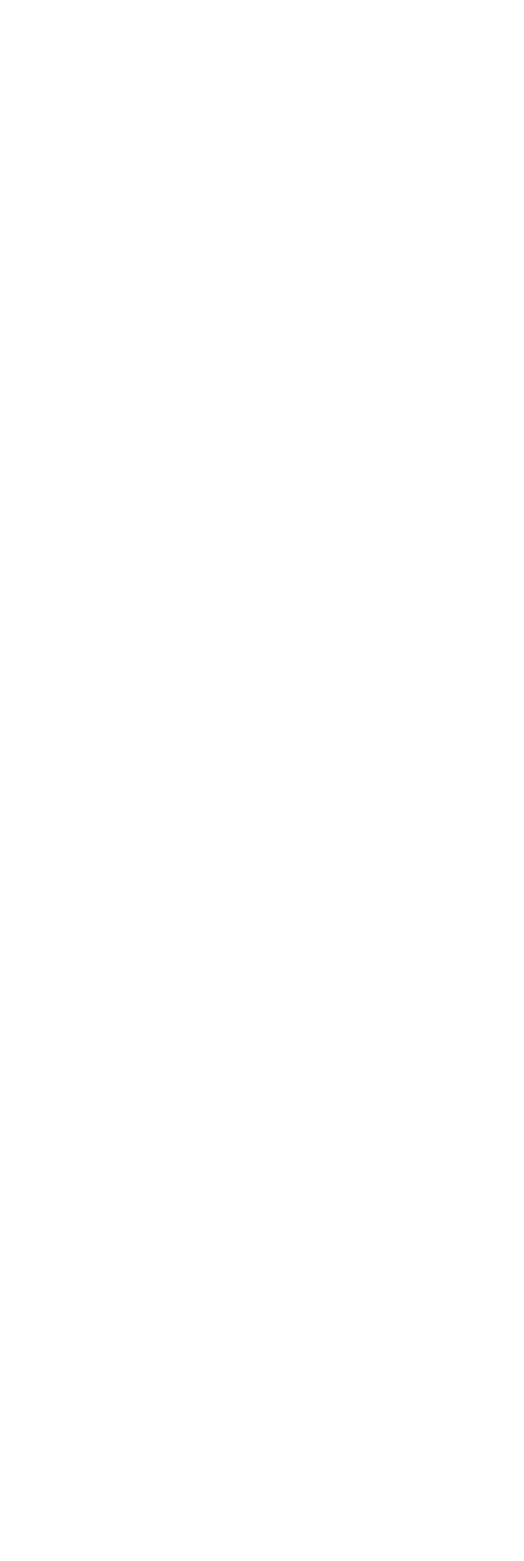
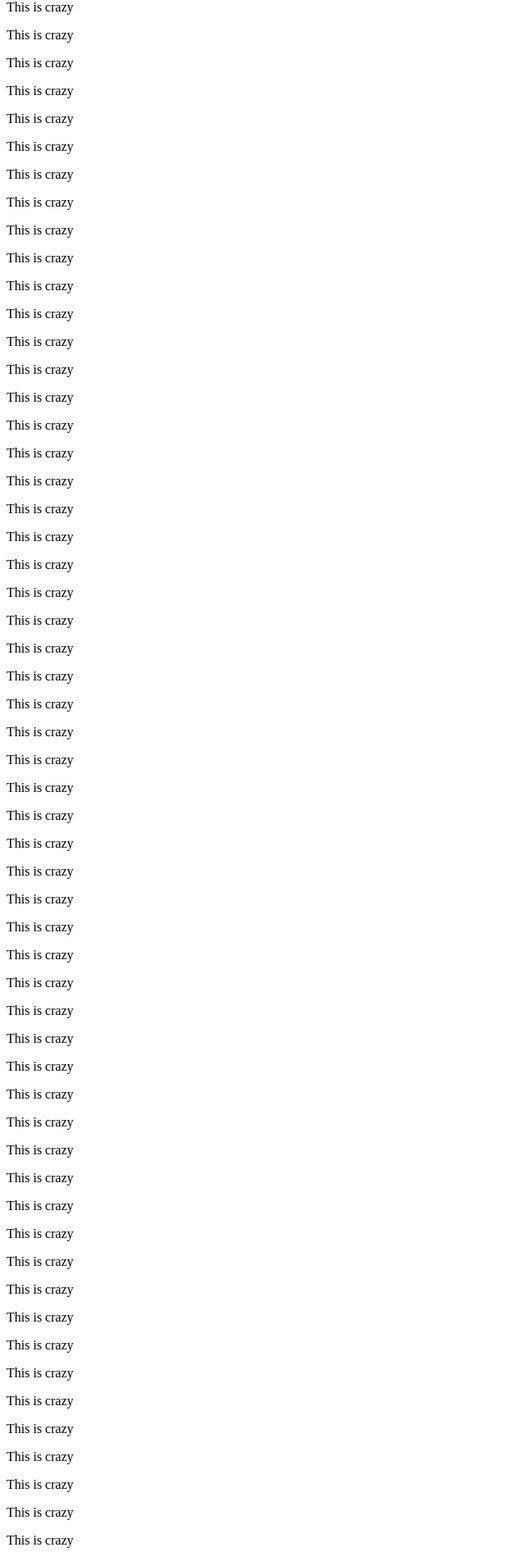
Before and after one commit to Christian-Irvine/svelte_2023_webdev1, a SvelteKit app: page / in a window 1280 px wide. Shown: the part 633-2537 px from the top of the page at 82% size, without its empty margins (0-640 px from the left). Before the commit the page ends 800 px from the top, so only its background shows below. Built offline with nearby package versions, Linux system fonts and the light colour scheme.

Commit message:
this is crazy

```diff
--- a/src/routes/+page.svelte
+++ b/src/routes/+page.svelte
@@ -14,3 +14,90 @@
 <h3>This crazy</h3>
 <p>This is crazy</p>
 <p>This is crazy</p>
+<p>This is crazy</p>
+<p>This is crazy</p>
+<p>This is crazy</p>
+<p>This is crazy</p>
+<p>This is crazy</p>
+<p>This is crazy</p>
+<p>This is crazy</p>
+<p>This is crazy</p>
+<p>This is crazy</p>
+<p>This is crazy</p>
+<p>This is crazy</p>
+<p>This is crazy</p>
+<p>This is crazy</p>
+<p>This is crazy</p>
+<p>This is crazy</p>
+<p>This is crazy</p>
+<p>This is crazy</p>
+<p>This is crazy</p>
+<p>This is crazy</p>
+<p>This is crazy</p>
+<p>This is crazy</p>
+<p>This is crazy</p>
+<p>This is crazy</p>
+<p>This is crazy</p>
+<p>This is crazy</p>
+<p>This is crazy</p>
+<p>This is crazy</p>
+<p>This is crazy</p>
+<p>This is crazy</p>
+<p>This is crazy</p>
+<p>This is crazy</p>
+<p>This is crazy</p>
+<p>This is crazy</p>
+<p>This is crazy</p>
+<p>This is crazy</p>
+<p>This is crazy</p>
+<p>This is crazy</p>
+<p>This is crazy</p>
+<p>This is crazy</p>
+<p>This is crazy</p>
+<p>This is crazy</p>
+<p>This is crazy</p>
+<p>This is crazy</p>
+<p>This is crazy</p>
+<p>This is crazy</p>
+<p>This is crazy</p>
+<p>This is crazy</p>
+<p>This is crazy</p>
+<p>This is crazy</p>
+<p>This is crazy</p>
+<p>This is crazy</p>
+<p>This is crazy</p>
+<p>This is crazy</p>
+<p>This is crazy</p>
+<p>This is crazy</p>
+<p>This is crazy</p>
+<p>This is crazy</p>
+<p>This is crazy</p>
+<p>This is crazy</p>
+<p>This is crazy</p>
+<p>This is crazy</p>
+<p>This is crazy</p>
+<p>This is crazy</p>
+<p>This is crazy</p>
+<p>This is crazy</p>
+<p>This is crazy</p>
+<p>This is crazy</p>
+<p>This is crazy</p>
+<p>This is crazy</p>
+<p>This is crazy</p>
+<p>This is crazy</p>
+<p>This is crazy</p>
+<p>This is crazy</p>
+<p>This is crazy</p>
+<p>This is crazy</p>
+<p>This is crazy</p>
+<p>This is crazy</p>
+<p>This is crazy</p>
+<p>This is crazy</p>
+<p>This is crazy</p>
+<p>This is crazy</p>
+<p>This is crazy</p>
+<p>This is crazy</p>
+<p>This is crazy</p>
+<p>This is crazy</p>
+<p>This is crazy</p>
+<p>This is crazy</p>
```
